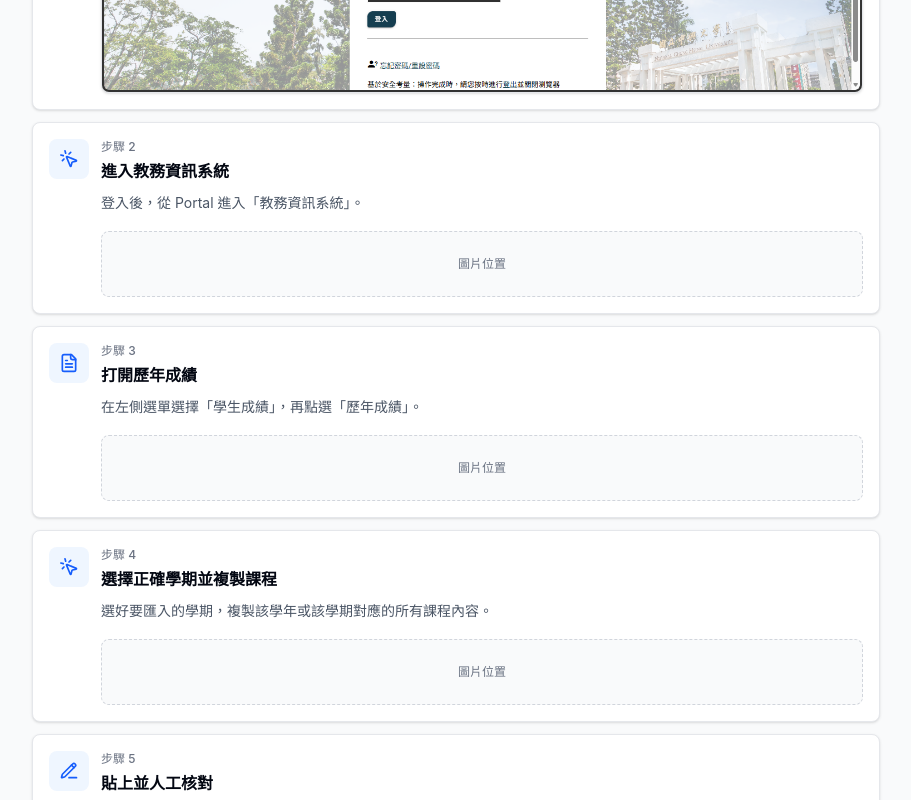
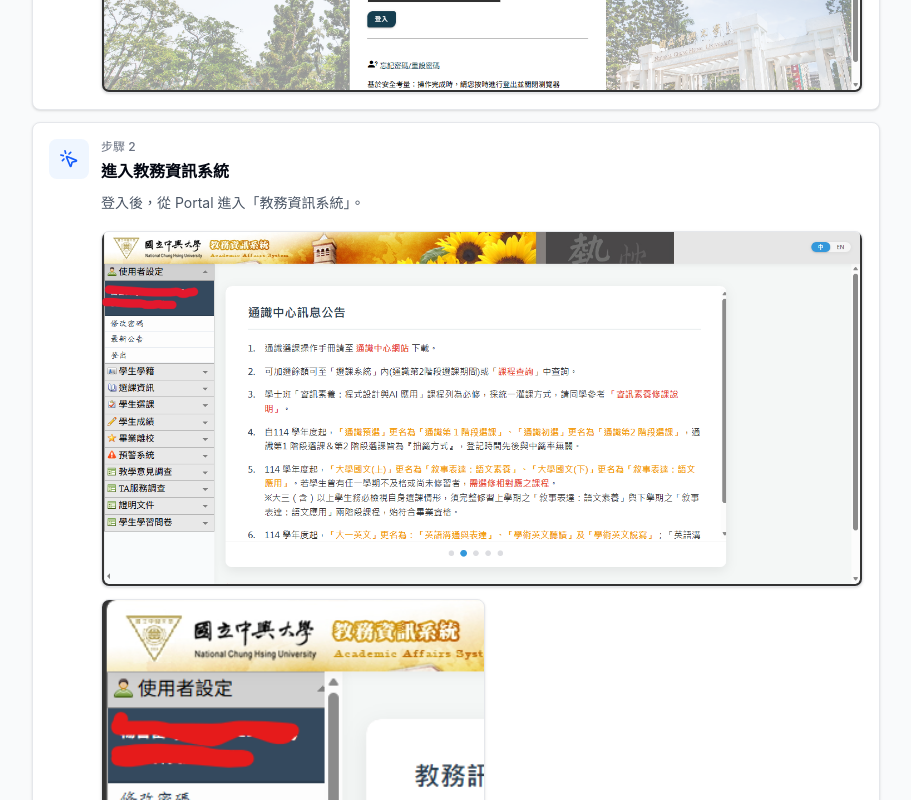
Before and after one commit to ZackDora/nchu-project, a React (Vite) app: page /manual in a window 1280 px wide. Shown: the part 600-1400 px from the top of the page, without its empty margins (184-1095 px from the left). Built offline with nearby package versions, Linux system fonts and the light colour scheme.

Commit message:
Add academic system screenshots to manual

```diff
--- a/src/app/components/InstructionManual.tsx
+++ b/src/app/components/InstructionManual.tsx
@@ -7,13 +7,28 @@
     description: "先到中興大學入口網站登入。",
     link: "https://portal.nchu.edu.tw/",
     linkLabel: "開啟 NCHU Portal",
-    image: `${import.meta.env.BASE_URL}manual-step-1.png`,
-    imageAlt: "NCHU Portal 登入畫面",
+    images: [
+      {
+        src: `${import.meta.env.BASE_URL}manual-step-1.png`,
+        alt: "NCHU Portal 登入畫面",
+      },
+    ],
   },
   {
     icon: MousePointerClick,
     title: "進入教務資訊系統",
     description: "登入後，從 Portal 進入「教務資訊系統」。",
+    images: [
+      {
+        src: `${import.meta.env.BASE_URL}manual-step-2-1.png`,
+        alt: "教務資訊系統首頁",
+      },
+      {
+        src: `${import.meta.env.BASE_URL}manual-step-2-2.png`,
+        alt: "教務資訊系統左側選單中的歷年成績位置",
+        narrow: true,
+      },
+    ],
   },
   {
     icon: FileText,
@@ -69,13 +84,20 @@
                       <ExternalLink size={15} />
                     </a>
                   )}
-                  {step.image ? (
-                    <img
-                      src={step.image}
-                      alt={step.imageAlt}
-                      className="mt-4 w-full rounded-lg border border-gray-200 bg-gray-50 object-contain shadow-sm dark:border-gray-700 dark:bg-gray-900"
-                      loading="lazy"
-                    />
+                  {step.images ? (
+                    <div className="mt-4 grid gap-3">
+                      {step.images.map((image) => (
+                        <img
+                          key={image.src}
+                          src={image.src}
+                          alt={image.alt}
+                          className={`w-full rounded-lg border border-gray-200 bg-gray-50 object-contain shadow-sm dark:border-gray-700 dark:bg-gray-900 ${
+                            image.narrow ? "sm:max-w-sm" : ""
+                          }`}
+                          loading="lazy"
+                        />
+                      ))}
+                    </div>
                   ) : (
                     <div className="mt-4 rounded-lg border border-dashed border-gray-300 bg-gray-50 px-3 py-6 text-center text-xs text-gray-500 dark:border-gray-600 dark:bg-gray-900/40 dark:text-gray-400">
                       圖片位置
```
Also changed, not shown: public/manual-step-2-1.png (added), public/manual-step-2-2.png (added).
